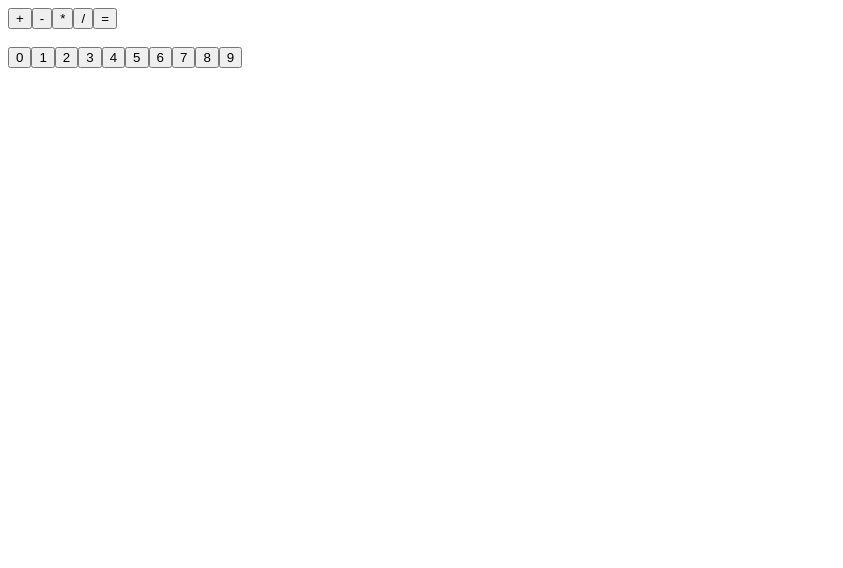
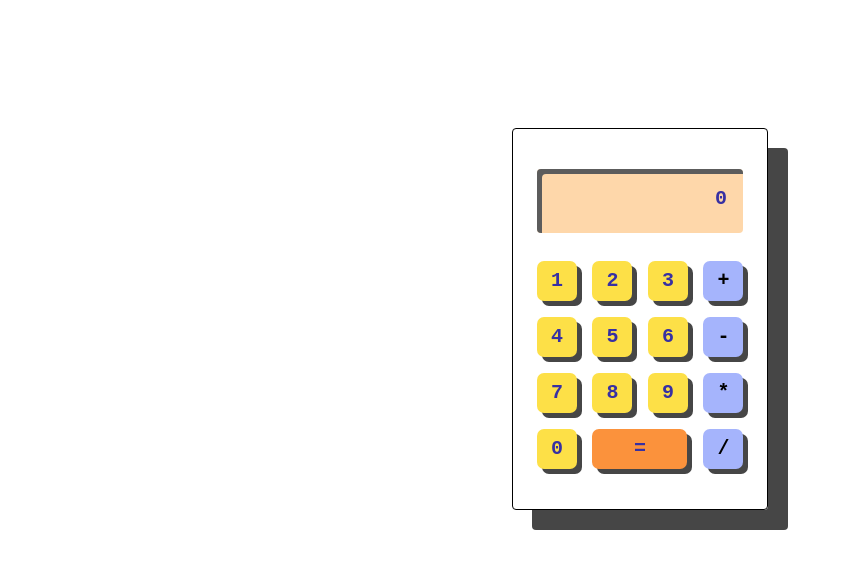
Before and after one commit to msol98/calculate-me, a React (Create React App) app: page / in a window 1280 px wide. Shown: the top 568 px of the page, without its empty margins (0-843 px from the left). Built offline with nearby package versions, Linux system fonts and the light colour scheme; the HTML template or start-up script is replaced by a standard one.

Commit message:
Fix ui design, use tailwind, config tailwind

```diff
--- a/src/App.css
+++ b/src/App.css
@@ -0,0 +1,21 @@
+@tailwind base;
+@tailwind utilities;
+
+.wrapper {
+  border: 1px solid;
+  box-shadow: 20px 20px #464646;
+  font-family: monospace;
+}
+
+.btn {
+  border-radius: 7px;
+  box-shadow: 5px 5px 0px 0px #464646;
+  font-size: 20px;
+  font-weight: bold;
+}
+
+.screen {
+  text-align: right;
+  font-weight: bold;
+  box-shadow: inset 5px 5px #5c5c5c;
+}
--- a/src/App.js
+++ b/src/App.js
@@ -3,10 +3,10 @@ import './App.css';
 
 function App() {
   var operators = ['+', '-', '*', '/'];
-  var digits = [0, 1, 2, 3, 4, 5, 6, 7, 8, 9];
+  var digits = [1, 2, 3, 4, 5, 6, 7, 8, 9, 0];
 
   const [num, setNum] = useState();
-  const [result, setResult] = useState();
+  const [displayedNum, setDisplayedNum] = useState(0);
   const [operations, setOperations] = useState('');
 
   function updateNumber(oldNumber, newDigit) {
@@ -14,9 +14,9 @@ function App() {
   }
 
   function insertDigit(input) {
-    setNum(updateNumber(num, input));
-    if (result)
-      setResult();
+    const newNum = updateNumber(num, input)
+    setNum(newNum);
+    setDisplayedNum(newNum);
   }
 
   function insertOperand(input) {
@@ -25,20 +25,22 @@ function App() {
   }
 
   function handleCalculation() {
-    setResult(eval(operations + num));
+    setDisplayedNum(eval(operations + num));
     setOperations('');
     setNum();
   }
 
   return (
-    <div>
-      <div>
-        {operators.map(operand => <button onClick={() => insertOperand(operand)} key={operand}>{operand}</button>)}
-        <button onClick={handleCalculation}>=</button>
-      </div>
-      <br />
-      <div>
-        {digits.map(digit => <button onClick={() => insertDigit(digit)} key={digit}>{digit}</button>)}
+    <div class='wrapper w-64 mx-auto mt-32 px-6 py-10 rounded'>
+      <div class='screen mb-7 p-4 h-16 text-xl bg-orange-200 rounded text-indigo-800'>{displayedNum}</div>
+      <div class='flex gap-4'>
+        <div class='grid grid-cols-3 gap-4'>
+          {digits.map(digit => <div key={digit}><button class='btn w-10 h-10 bg-yellow-300 text-indigo-800' onClick={() => insertDigit(digit)}>{digit}</button></div>)}
+          <button class='btn h-10 bg-orange-400 text-indigo-800 col-span-2' onClick={handleCalculation}>=</button>
+        </div>
+        <div class='grid grid-cols-1 gap-4'>
+          {operators.map(operand => <div key={operand}><button class='btn w-10 h-10 bg-indigo-300' onClick={() => insertOperand(operand)}>{operand}</button></div>)}
+        </div>
       </div>
     </div>
   );
--- /dev/null
+++ b/tailwind.config.js
@@ -0,0 +1,8 @@
+/** @type {import('tailwindcss').Config} */
+module.exports = {
+  content: ["./src/**/*.{html,js}"],
+  theme: {
+    extend: {},
+  },
+  plugins: [],
+}
```
